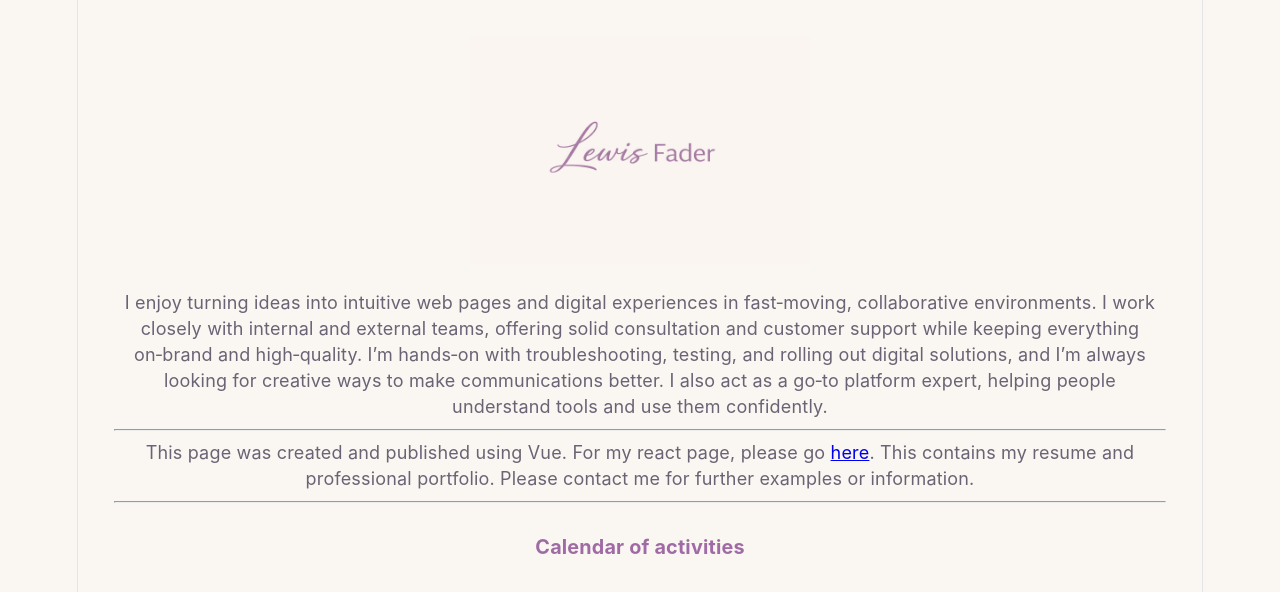
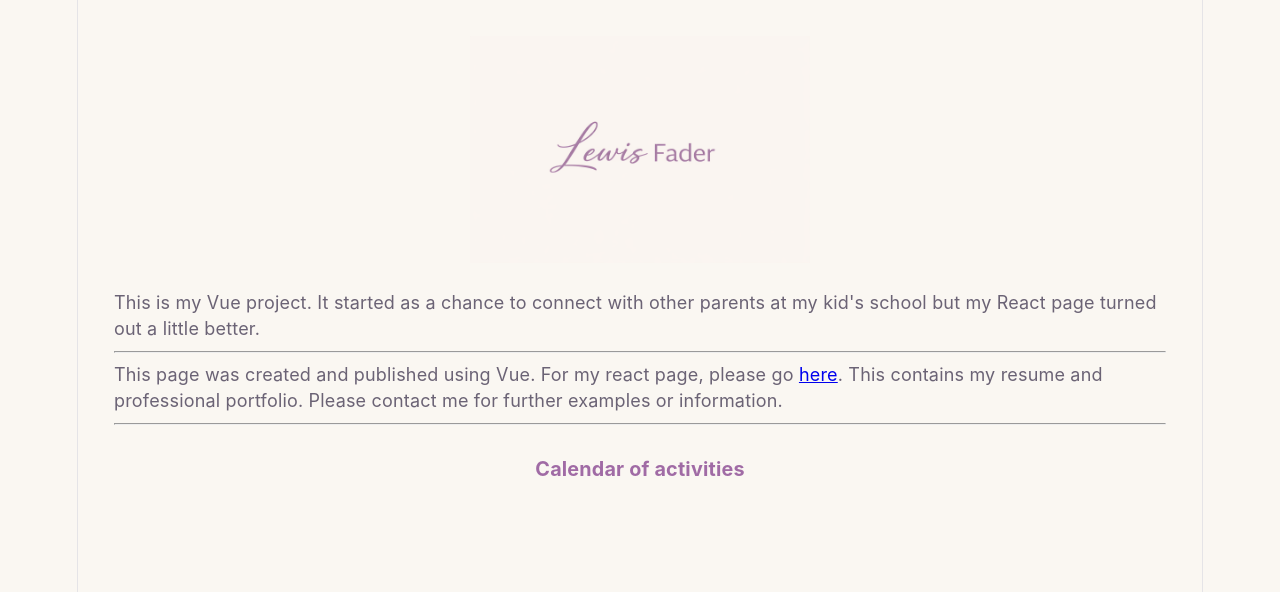
Before and after one commit to lpfader/lewis_vue_page, a Vue app: page / in a window 1280 px wide. Shown: the top 592 px of the page. Built offline with nearby package versions, Linux system fonts and the light colour scheme.

Commit message:
Publish latest build

```diff
--- a/src/pages/home.vue
+++ b/src/pages/home.vue
@@ -1,10 +1,10 @@
 <template>
   <section class="home">
     <img src="/name_header.png" class="header-logo" />
-    <p>I enjoy turning ideas into intuitive web pages and digital experiences in fast‑moving, collaborative environments. I work closely with internal and external teams, offering solid consultation and customer support while keeping everything on‑brand and high‑quality. I’m hands‑on with troubleshooting, testing, and rolling out digital solutions, and I’m always looking for creative ways to make communications better. I also act as a go‑to platform expert, helping people understand tools and use them confidently.</p>
+    <p style="text-align:left;">This is my Vue project. It started as a chance to connect with other parents at my kid's school but my React page turned out a little better.</p>
     <hr>
 
-    <p>
+    <p style="text-align:left;">
       This page was created and published using Vue. For my react page, please go
       <a href="https://lpfader.github.io/lewis_page/" target="_blank">here</a>. This contains my resume and professional portfolio. Please contact me for further examples or information.</p>
     <hr>
```
Also changed, not shown: 7 other files (tests, documents, lock files or other folders).
